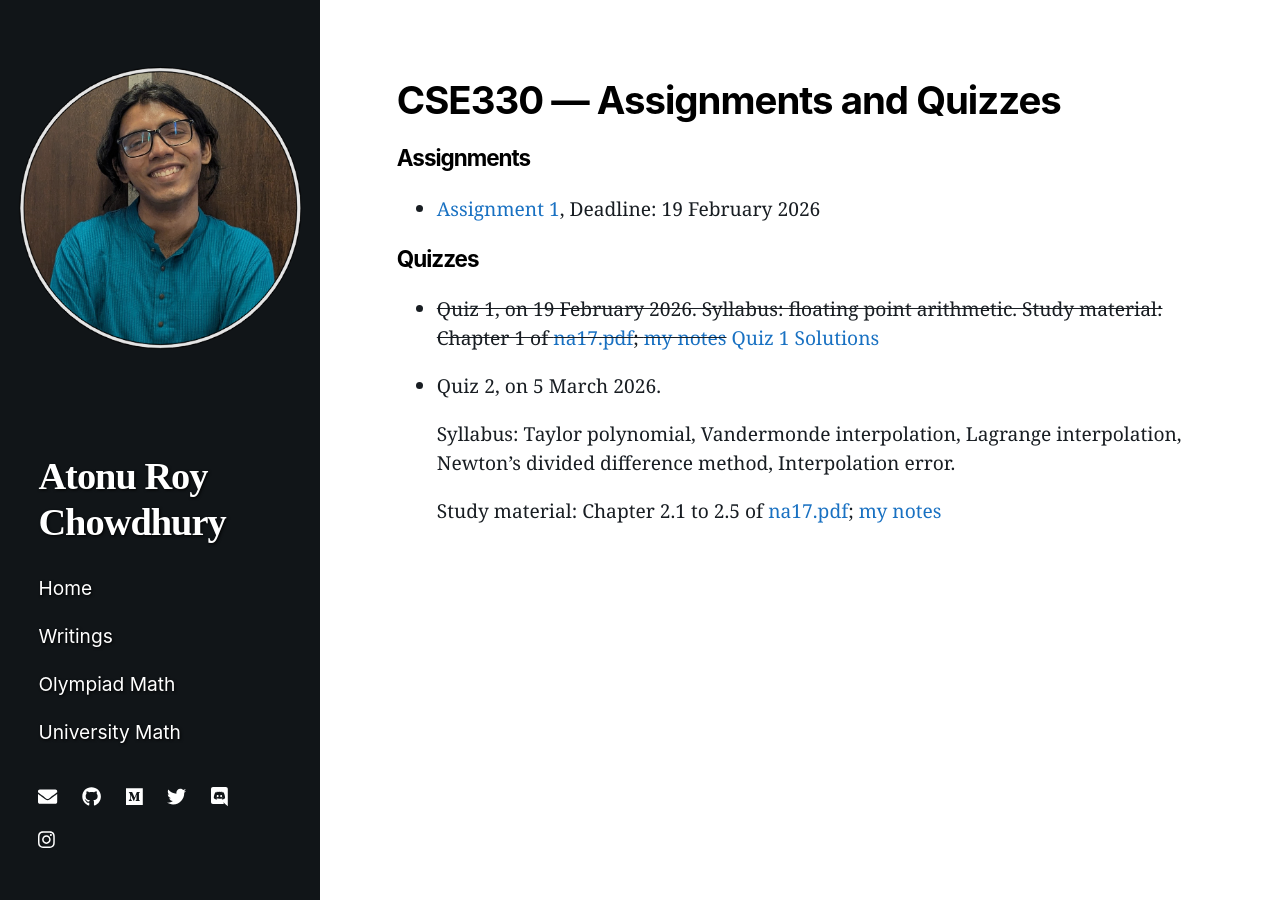
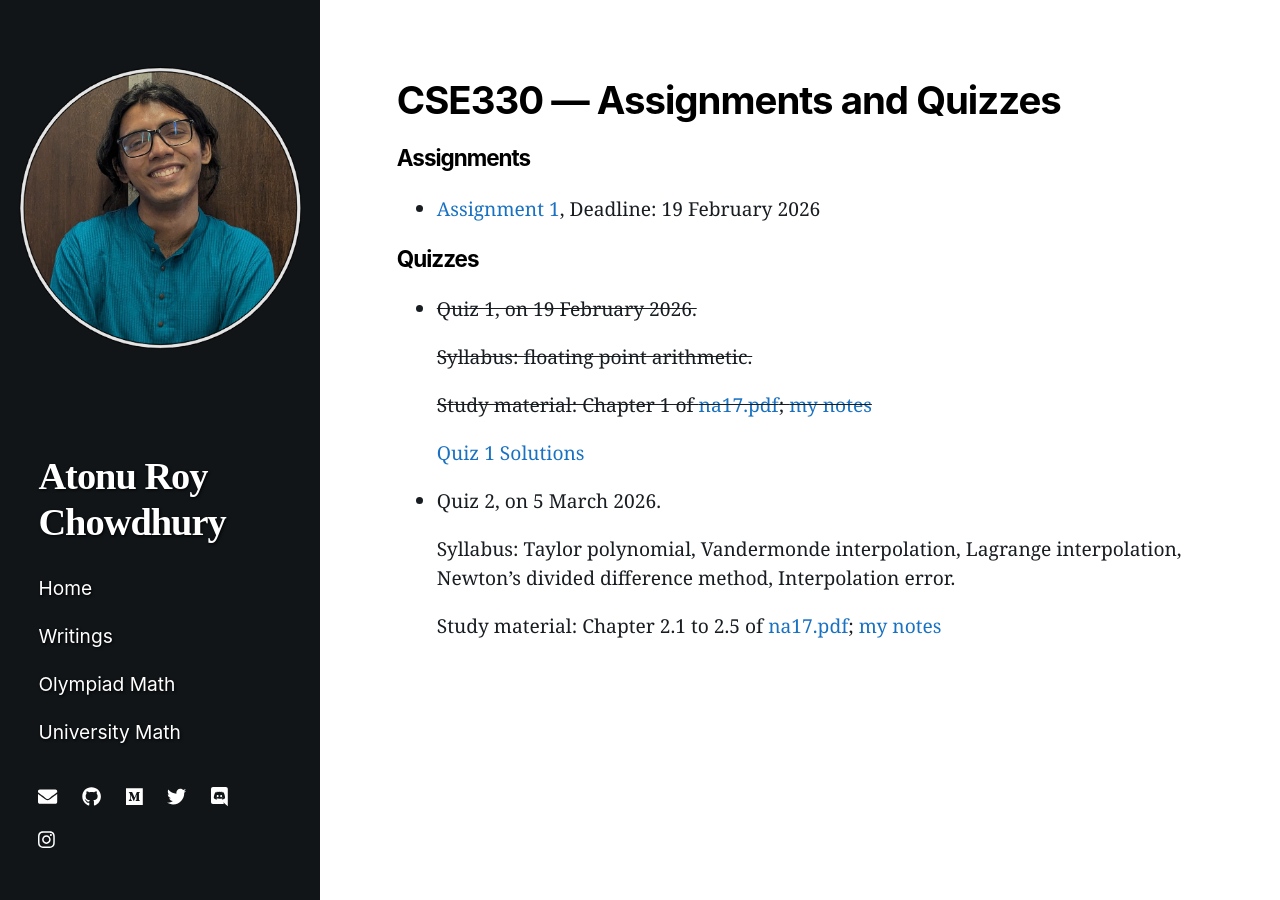
Before and after one commit to atonurc/atonurc.github.io, a Jekyll site: the page built from teaching/bracu/cse330/spring26/assignment_and_quiz.markdown, in a window 1280 px wide. Built offline with Jekyll 4.4.1, drawn with Linux system fonts in a browser that asks for light colours; nearby versions of some CDN libraries.

```diff
--- a/teaching/bracu/cse330/spring26/assignment_and_quiz.markdown
+++ b/teaching/bracu/cse330/spring26/assignment_and_quiz.markdown
@@ -14,7 +14,13 @@ title: CSE330 — Assignments and Quizzes
 
 ### Quizzes
 
-- ~~Quiz 1, on 19 February 2026. Syllabus: floating point arithmetic. Study material: Chapter 1 of [na17.pdf](https://www.maths.dur.ac.uk/users/anthony.yeates/NOTES/na17.pdf); [my notes](https://atonurc.github.io/teaching/bracu/cse330/spring26/floating_point.pdf)~~ [Quiz 1 Solutions](https://atonurc.github.io/teaching/bracu/cse330/spring26/quiz1sol.pdf)
+- ~~Quiz 1, on 19 February 2026.~~
+
+    ~~Syllabus: floating point arithmetic.~~
+
+    ~~Study material: Chapter 1 of [na17.pdf](https://www.maths.dur.ac.uk/users/anthony.yeates/NOTES/na17.pdf); [my notes](https://atonurc.github.io/teaching/bracu/cse330/spring26/floating_point.pdf)~~
+
+    [Quiz 1 Solutions](https://atonurc.github.io/teaching/bracu/cse330/spring26/quiz1sol.pdf)
 - Quiz 2, on 5 March 2026.
 
     Syllabus: Taylor polynomial, Vandermonde interpolation, Lagrange interpolation, Newton's divided difference method, Interpolation error.
```
